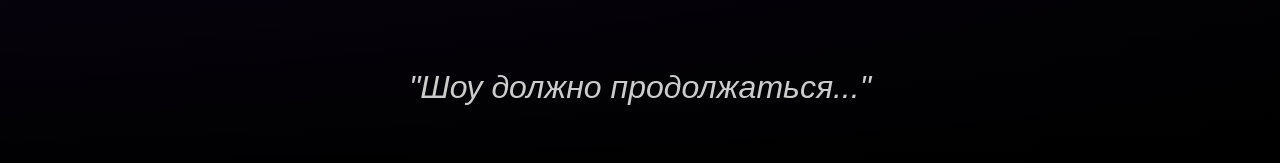
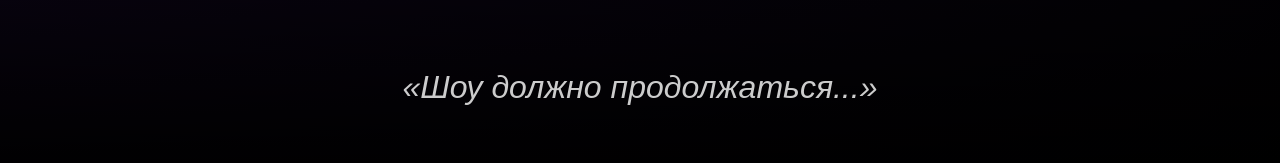
Before and after one commit to docup1/Queen, a React (Create React App) app: page / in a window 1280 px wide. Shown: the part 7310-7473 px from the top of the page. Built offline with nearby package versions, Linux system fonts and the light colour scheme.

Commit message:
first commit

```diff
--- a/src/sections/LegacySection.jsx
+++ b/src/sections/LegacySection.jsx
@@ -31,7 +31,7 @@ const LegacySection = () => {
 
                     <div className="legacy-quote">
                         <p className="final-quote">
-                            "Шоу должно продолжаться..."
+                            «Шоу должно продолжаться...»
                         </p>
                     </div>
                 </div>
```
